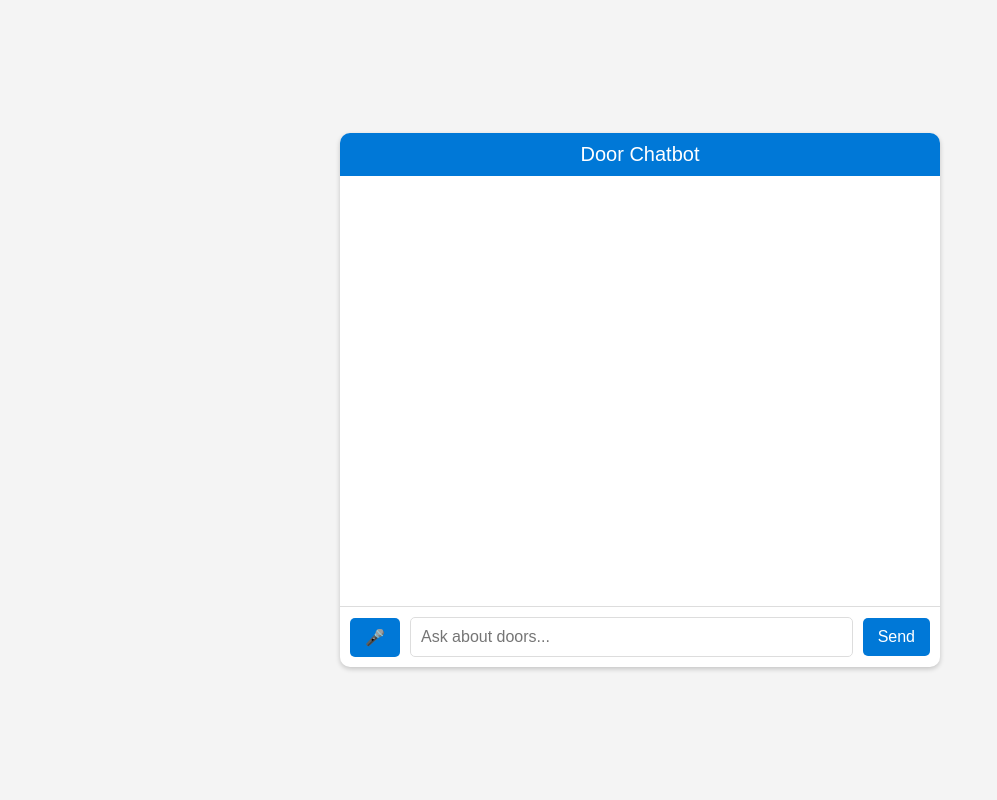
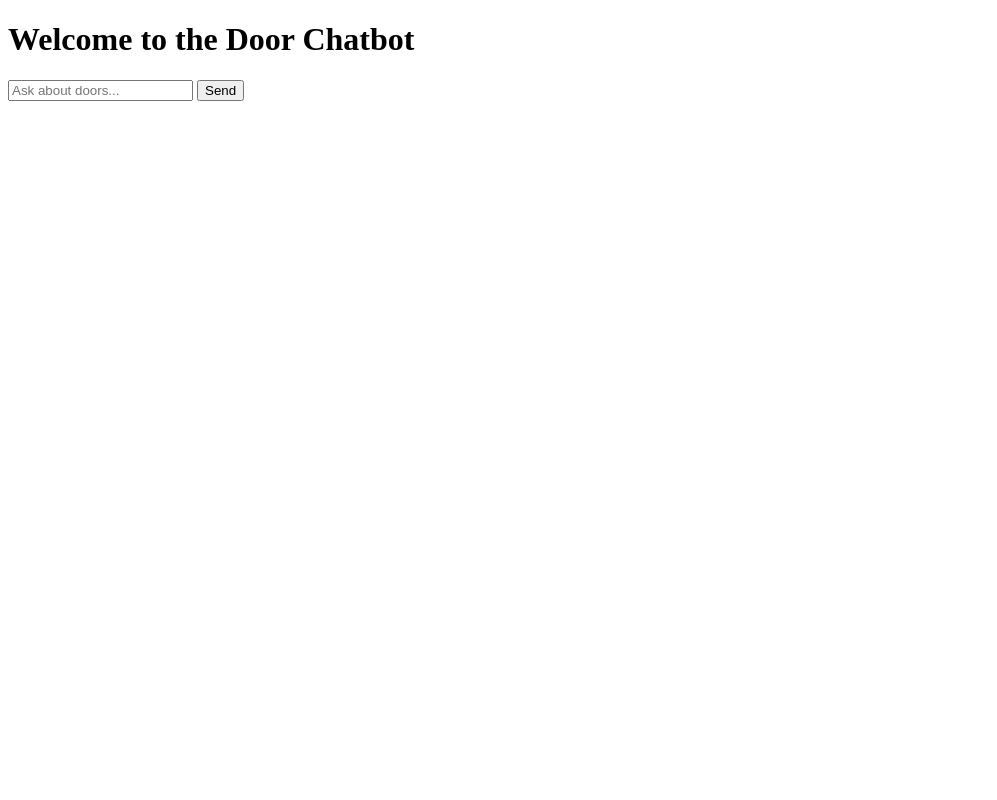
Before and after one commit to Dksony7/door-chatbot, a FastAPI app: page / in a window 1280 px wide. Shown: the whole page, without its empty margins (0-997 px from the left). Run offline with FastAPI, Linux system fonts and the light colour scheme; parts of the project's set-up code (start-up, migrations or seed data) failed here and were passed over.

Commit message:
Update index.html

```diff
--- a/templates/index.html
+++ b/templates/index.html
@@ -4,206 +4,25 @@
     <meta charset="UTF-8">
     <meta name="viewport" content="width=device-width, initial-scale=1.0">
     <title>Door Chatbot</title>
-    <style>
-        body {
-            font-family: Arial, sans-serif;
-            margin: 0;
-            padding: 0;
-            display: flex;
-            flex-direction: column;
-            align-items: center;
-            justify-content: center;
-            height: 100vh;
-            background-color: #f4f4f4;
+    <script>
+        async function sendMessage() {
+            const message = document.getElementById("message").value;
+            const response = await fetch("/chat", {
+                method: "POST",
+                headers: {
+                    "Content-Type": "application/json"
+                },
+                body: JSON.stringify({ message })
+            });
+            const data = await response.json();
+            document.getElementById("response").innerText = data.response;
         }
-
-        .chat-container {
-            width: 90%;
-            max-width: 600px;
-            background: white;
-            border-radius: 10px;
-            box-shadow: 0 2px 5px rgba(0, 0, 0, 0.2);
-            overflow: hidden;
-        }
-
-        .chat-header {
-            padding: 10px 15px;
-            background-color: #0078d7;
-            color: white;
-            text-align: center;
-            font-size: 20px;
-        }
-
-        .chat-body {
-            height: 400px;
-            overflow-y: auto;
-            padding: 15px;
-            display: flex;
-            flex-direction: column;
-            gap: 10px;
-        }
-
-        .chat-message {
-            padding: 10px;
-            border-radius: 5px;
-            background: #e6e6e6;
-            max-width: 80%;
-        }
-
-        .chat-message.bot {
-            align-self: flex-start;
-            background: #0078d7;
-            color: white;
-        }
-
-        .chat-message.user {
-            align-self: flex-end;
-            background: #4caf50;
-            color: white;
-        }
-
-        .chat-footer {
-            padding: 10px;
-            display: flex;
-            gap: 10px;
-            border-top: 1px solid #ddd;
-            align-items: center;
-        }
-
-        .chat-footer input {
-            flex: 1;
-            padding: 10px;
-            font-size: 16px;
-            border: 1px solid #ddd;
-            border-radius: 5px;
-        }
-
-        .chat-footer button {
-            padding: 10px 15px;
-            font-size: 16px;
-            background: #0078d7;
-            color: white;
-            border: none;
-            border-radius: 5px;
-            cursor: pointer;
-        }
-
-        .chat-footer button:hover {
-            background: #005bb5;
-        }
-
-        .mic-button {
-            background: #ff5722;
-            border: none;
-            border-radius: 50%;
-            padding: 10px;
-            cursor: pointer;
-            color: white;
-        }
-
-        .mic-button:hover {
-            background: #e64a19;
-        }
-
-        .image {
-            max-width: 100%;
-            border-radius: 5px;
-            margin-top: 10px;
-        }
-    </style>
+    </script>
 </head>
 <body>
-    <div class="chat-container">
-        <div class="chat-header">Door Chatbot</div>
-        <div class="chat-body" id="chat-body">
-            <!-- Messages will appear here -->
-        </div>
-        <div class="chat-footer">
-            <button class="mic-button" onclick="startListening()">🎤</button>
-            <input type="text" id="user-input" placeholder="Ask about doors..." />
-            <button onclick="sendMessage()">Send</button>
-        </div>
-    </div>
-
-    <script>
-        const apiBaseUrl = "https://door-chatbot9oloollloololiiiool-ill.onrender.com";  // Update with your Render URL
-        const chatBody = document.getElementById("chat-body");
-        const userInput = document.getElementById("user-input");
-
-        function addMessage(text, sender = "bot", imageUrl = null) {
-            const messageDiv = document.createElement("div");
-            messageDiv.className = `chat-message ${sender}`;
-            messageDiv.innerText = text;
-
-            if (imageUrl) {
-                const img = document.createElement("img");
-                img.src = imageUrl;  // Full image URL
-                img.alt = "Door Design";
-                img.className = "image";
-                messageDiv.appendChild(img);
-            }
-
-            chatBody.appendChild(messageDiv);
-            chatBody.scrollTop = chatBody.scrollHeight;  // Scroll to bottom
-        }
-
-        async function sendMessage() {
-            const message = userInput.value.trim();
-            if (!message) return;
-
-            // Add user message to chat
-            addMessage(message, "user");
-
-            userInput.value = "";  // Clear input field
-
-            try {
-                const response = await fetch(`${apiBaseUrl}/chat?user_query=${encodeURIComponent(message)}`, {
-                    method: "GET",
-                });
-
-                if (!response.ok) {
-                    throw new Error(`Error: ${response.statusText}`);
-                }
-
-                const data = await response.json();
-                addMessage(data.response, "bot");
-            } catch (error) {
-                addMessage("Sorry, I couldn't fetch the details. Please try again.", "bot");
-            }
-        }
-
-        function startListening() {
-            if (!('webkitSpeechRecognition' in window)) {
-                alert("Sorry, your browser does not support voice recognition.");
-                return;
-            }
-
-            const recognition = new webkitSpeechRecognition();
-            recognition.lang = "en-US";  // Set language to English
-            recognition.interimResults = false;  // Only final results
-
-            recognition.onstart = () => {
-                console.log("Voice recognition started...");
-            };
-
-            recognition.onresult = (event) => {
-                const transcript = event.results[0][0].transcript;
-                console.log("User said:", transcript);
-                userInput.value = transcript;  // Set input field value
-                sendMessage();  // Send message
-            };
-
-            recognition.onerror = (event) => {
-                console.error("Speech recognition error:", event.error);
-                alert("There was an error with voice recognition. Please try again.");
-            };
-
-            recognition.onend = () => {
-                console.log("Voice recognition ended.");
-            };
-
-            recognition.start();
-        }
-    </script>
+    <h1>Welcome to the Door Chatbot</h1>
+    <input type="text" id="message" placeholder="Ask about doors..." />
+    <button onclick="sendMessage()">Send</button>
+    <p id="response"></p>
 </body>
 </html>
```
